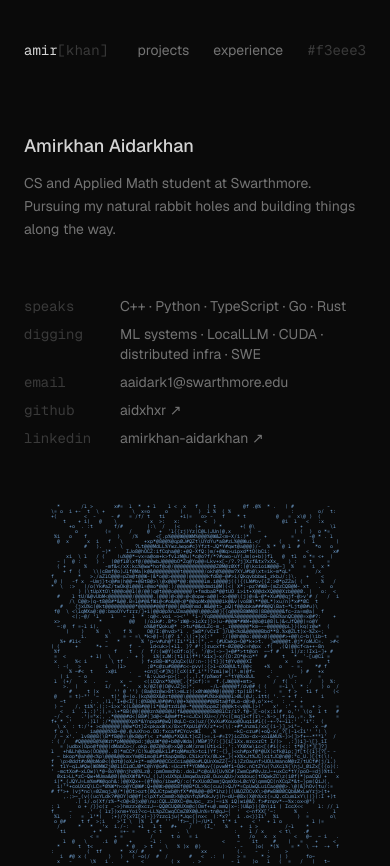
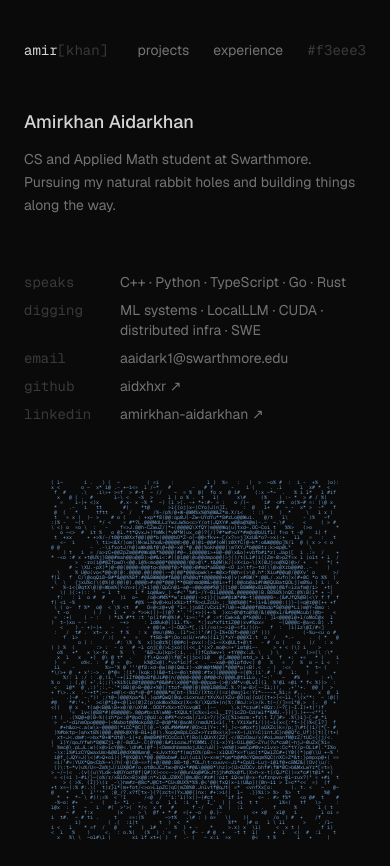
Before and after one commit to aidxhxr/aidxhxr-dev, a Next.js app: page / in a window 390 px wide. Shown: the top 866 px of the page. Built offline with nearby package versions, Linux system fonts and the light colour scheme.

Commit message:
fix(layout): reduce vertical page padding on mobile

```diff
--- a/app/experience/page.tsx
+++ b/app/experience/page.tsx
@@ -87,7 +87,7 @@ const experience = [
 
 export default function ExperiencePage() {
   return (
-    <div className="max-w-[773px] mx-auto px-6 py-16">
+    <div className="max-w-[773px] mx-auto px-6 py-10 sm:py-16">
       <header className="mb-14">
         <h1 className="text-fg text-2xl font-medium tracking-tight mb-2">
           experience
--- a/app/page.tsx
+++ b/app/page.tsx
@@ -6,7 +6,7 @@ export default function Home() {
   const recent = projects.slice(0, 3);
 
   return (
-    <div className="max-w-[773px] mx-auto px-6 py-16 space-y-14">
+    <div className="max-w-[773px] mx-auto px-6 py-10 sm:py-16 space-y-14">
       <div className="flex flex-col md:flex-row md:items-center gap-14 md:gap-10">
         <div className="space-y-14 md:flex-1 min-w-0">
           <section>
--- a/app/projects/page.tsx
+++ b/app/projects/page.tsx
@@ -8,7 +8,7 @@ export const metadata: Metadata = {
 
 export default function ProjectsPage() {
   return (
-    <div className="max-w-[773px] mx-auto px-6 py-16">
+    <div className="max-w-[773px] mx-auto px-6 py-10 sm:py-16">
       <header className="mb-14">
         <h1 className="text-fg text-2xl font-medium tracking-tight mb-2">
           projects
--- a/app/writing/[slug]/page.tsx
+++ b/app/writing/[slug]/page.tsx
@@ -49,7 +49,7 @@ export default async function PostPage({
   if (!Post) notFound();
 
   return (
-    <div className="max-w-[773px] mx-auto px-6 py-16">
+    <div className="max-w-[773px] mx-auto px-6 py-10 sm:py-16">
       <div className="mb-10">
         <Link
           href="/projects"
```
